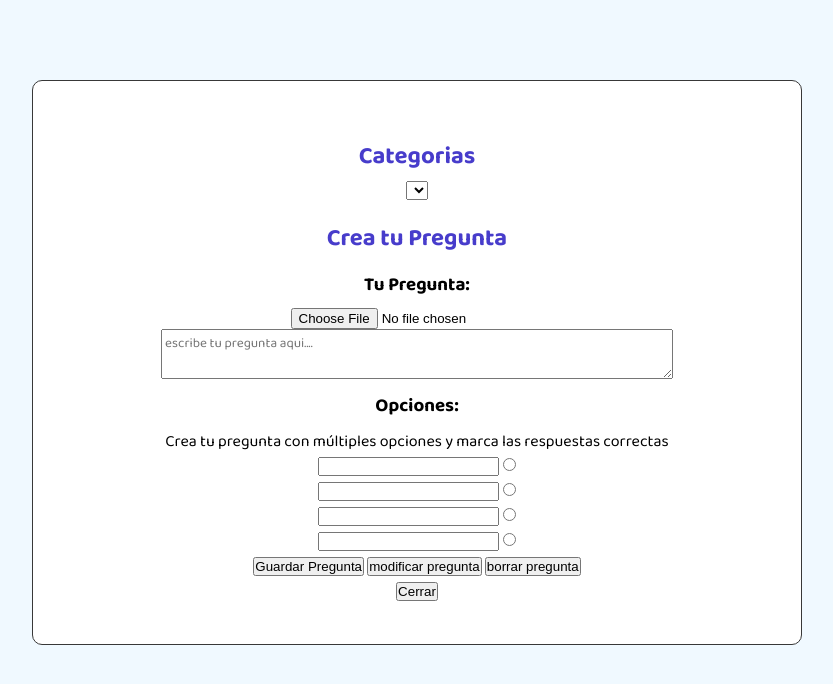
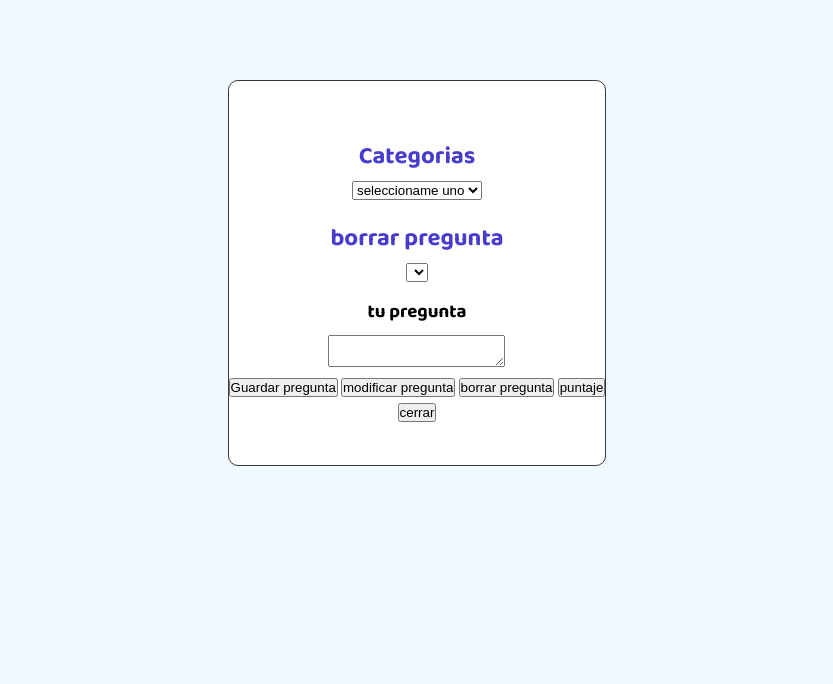
Before and after one commit to PioIX/2025-TPIN-1-G01, a plain HTML site: page FRONT/adminPage.html in a window 1280 px wide. Both pictures are taken after a click on the button "borrar pregunta". Shown: the whole page, without its empty margins (223-1056 px from the left). Drawn offline with Linux system fonts and the light colour scheme; no server answers.

Commit message:
cambios display

```diff
--- a/FRONT/adminPage.html
+++ b/FRONT/adminPage.html
@@ -46,8 +46,9 @@
             </section>
             <div class="botones">
                 <button class="btn-guardar" onclick="CrearPregunta()">Guardar Pregunta</button>
-                <button class="btn-modificar">modificar pregunta </button>
-                <button class="btn-borrar" onclick="borrarPregunta()">borrar pregunta</button>
+                <button class="btn-modificar" onclick="mostrarDiv(2)">modificar pregunta </button>
+                <button class="btn-borrar" onclick="mostrarDiv(3)">borrar pregunta</button>
+                <button class="btn-puntaje" onclick="mostrarDiv(4)">puntaje</button>
             </div>
             <button class="btn-cerrar" onclick="ui.cerrarSesion()">Cerrar</button>
         </div>
@@ -64,9 +65,10 @@
             <h3>tu pregunta</h3>
             <textarea name="" id="display-pregunta" readonly></textarea>
             <div class="botones">
-                <button class="btn-guardar">Guardar pregunta</button>
-                <button class="btn-modificar">modificar pregunta </button>
+                <button class="btn-guardar" onclick="mostrarDiv(1)">Guardar pregunta</button>
+                <button class="btn-modificar"onclick="mostrarDiv(2)">modificar pregunta </button>
                 <button class="btn-borrar" onclick="borrarPregunta()">borrar pregunta</button>
+                <button class="btn-puntaje" onclick="mostrarDiv(4)">puntaje</button>
             </div>
             <button class="btn-cerrar" onclick="ui.cerrarSesion()">cerrar</button>
        </div>
@@ -80,6 +82,12 @@
                 <button onclick="modificarPuntaje('eliminar')">eliminar puntaje</button>
                 <button onclick="modificarPuntaje('actualizar')">modificar puntaje</button>
             </section>
+            <div class="botones">
+                <button class="btn-guardar" onclick="mostrarDiv(1)">Guardar pregunta</button>
+                <button class="btn-modificar"onclick="mostrarDiv(2)">modificar pregunta </button>
+                <button class="btn-borrar" onclick="mostrarDiv(3)">borrar pregunta</button>
+                <button class="btn-puntaje" onclick="mostrarDiv(4)">puntaje</button>
+            </div>
        </div>
     </main>
     <script src="scripts/fetch.js"></script>
--- a/FRONT/scripts/adminHomePage.js
+++ b/FRONT/scripts/adminHomePage.js
@@ -3,14 +3,15 @@ const areaPregunta = document.getElementById("area-pregunta")
 const btnCloseSession = document.getElementsByClassName("btn-cerrar")
 const selector = document.getElementsByClassName("select-categoria")
 const contenedores = document.getElementsByClassName("contenedor-pregunta")
-const botonGuardar = document.getElementsByClassName("btn-guardar")
-const botonModificar = document.getElementsByClassName("btn-modificar")
-const botonBorrar = document.getElementsByClassName("btn-borrar")
 const input = document.getElementById('imgInput');
 const selectPreguntas = document.getElementById("select-preguntas")
 const display = document.getElementById("display-pregunta")
 const selectJugadores = document.getElementById("select-jugadores")
 const inputScore = document.getElementById("new-score")
+const divAgregarPregunta = document.getElementById("agregar-pregunta")
+const divModificarPregunta = document.getElementById("modificar-pregunta")
+const divBorrarPregunta= document.getElementById("delete-pregunta")
+const divAreaJugador= document.getElementById("area-usuario")
 let base64Imagen = null;
 llenarSelectCat()
 modificarJugadores()
@@ -166,3 +167,38 @@ function modificarPuntaje(act){
         modificarJugadores()
         inputScore.value = ""})
 }
+
+function mostrarDiv(seccion){
+    switch (seccion) {
+        case 1:
+            divAgregarPregunta.style.display = "block"
+            divModificarPregunta.style.display = "none"
+            divBorrarPregunta.style.display = "none"
+            divAreaJugador.style.display = "none"
+            break;
+        case 2:
+            divAgregarPregunta.style.display = "none"
+            divModificarPregunta.style.display = "block"
+            divBorrarPregunta.style.display = "none"
+            divAreaJugador.style.display = "none"
+            break;
+        case 3:
+            divAgregarPregunta.style.display = "none"
+            divModificarPregunta.style.display = "none"
+            divBorrarPregunta.style.display = "block"
+            divAreaJugador.style.display = "none"
+            break;
+        case 4:
+            divAgregarPregunta.style.display = "none"
+            divModificarPregunta.style.display = "none"
+            divBorrarPregunta.style.display = "none"
+            divAreaJugador.style.display = "block"
+            break;
+        default:
+            break;
+    }
+}
+// divAgregarPregunta
+// divModificarPregunta
+// divBorrarPregunta
+// divAreaJugador
```
